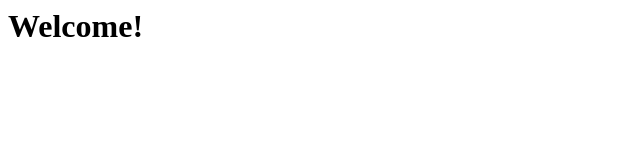
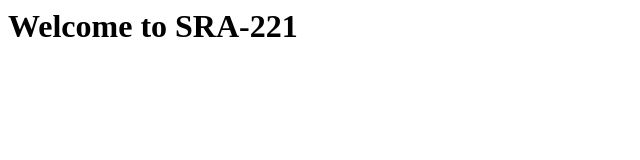
Before and after one commit to ake5272/ake5272.github.io, a plain HTML site: page index.html in a window 1280 px wide. Shown: the whole page, without its empty margins (0-640 px from the left). Drawn offline with Linux system fonts and the light colour scheme.

Commit message:
Update index.html

```diff
--- a/index.html
+++ b/index.html
@@ -1,7 +1,7 @@
 <html>
 <head><title>Anna's Home Page</title></head>
 <body>
-<h1>Welcome!</h1>
+<h1>Welcome to SRA-221</h1>
 
 </body>
 </html>
```
